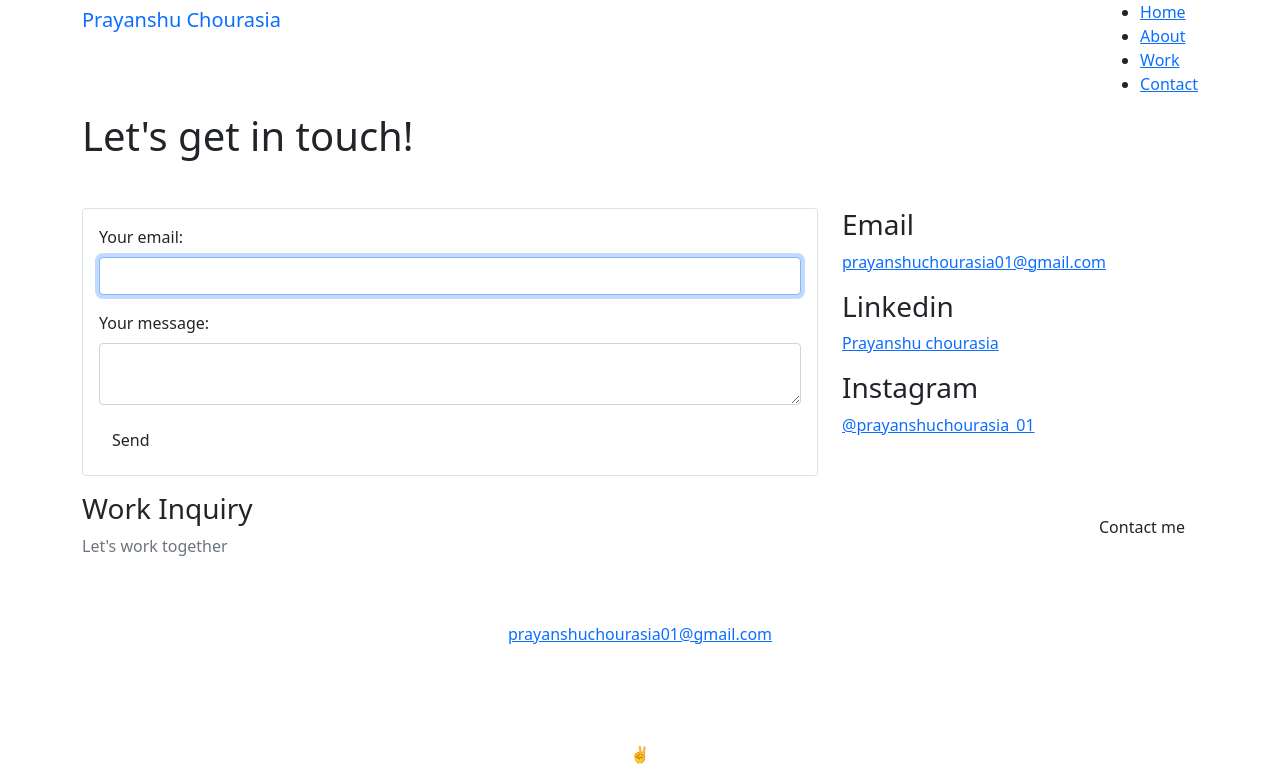
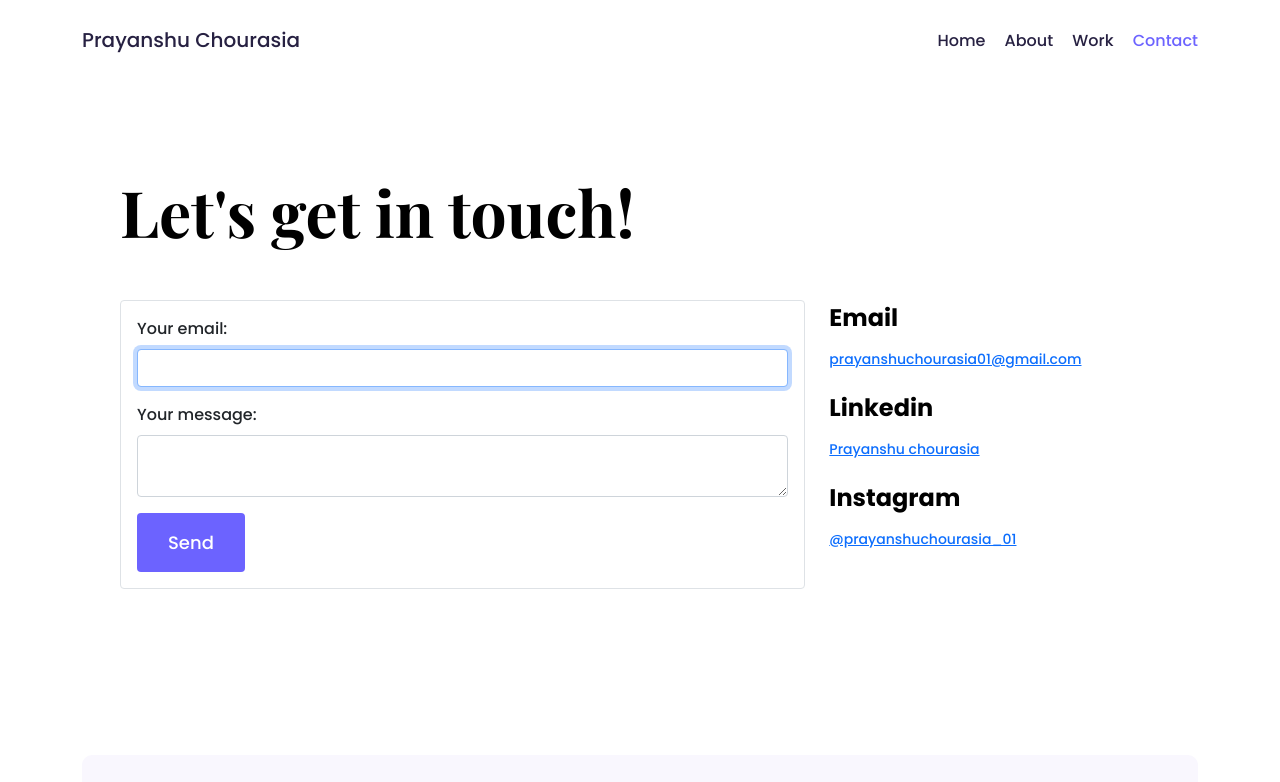
Before and after one commit to Prayanshuchourasia-01/PortFolio, a plain HTML site: page pages/contact.html in a window 1280 px wide. Shown: the top 782 px of the page. Drawn offline with nearby package versions, Linux system fonts and the light colour scheme; the site is published under a folder, as on GitHub Pages, so addresses that start at the root find nothing.

Commit message:
Update contact.html

```diff
--- a/pages/contact.html
+++ b/pages/contact.html
@@ -20,7 +20,7 @@
       src="https://kit.fontawesome.com/ddc3ee268a.js"
       crossorigin="anonymous"
     ></script>
-    <link rel="stylesheet" href="/src/style.css" />
+    <link rel="stylesheet" href="../src/style.css" />
   </head>
 
   <body>
```
